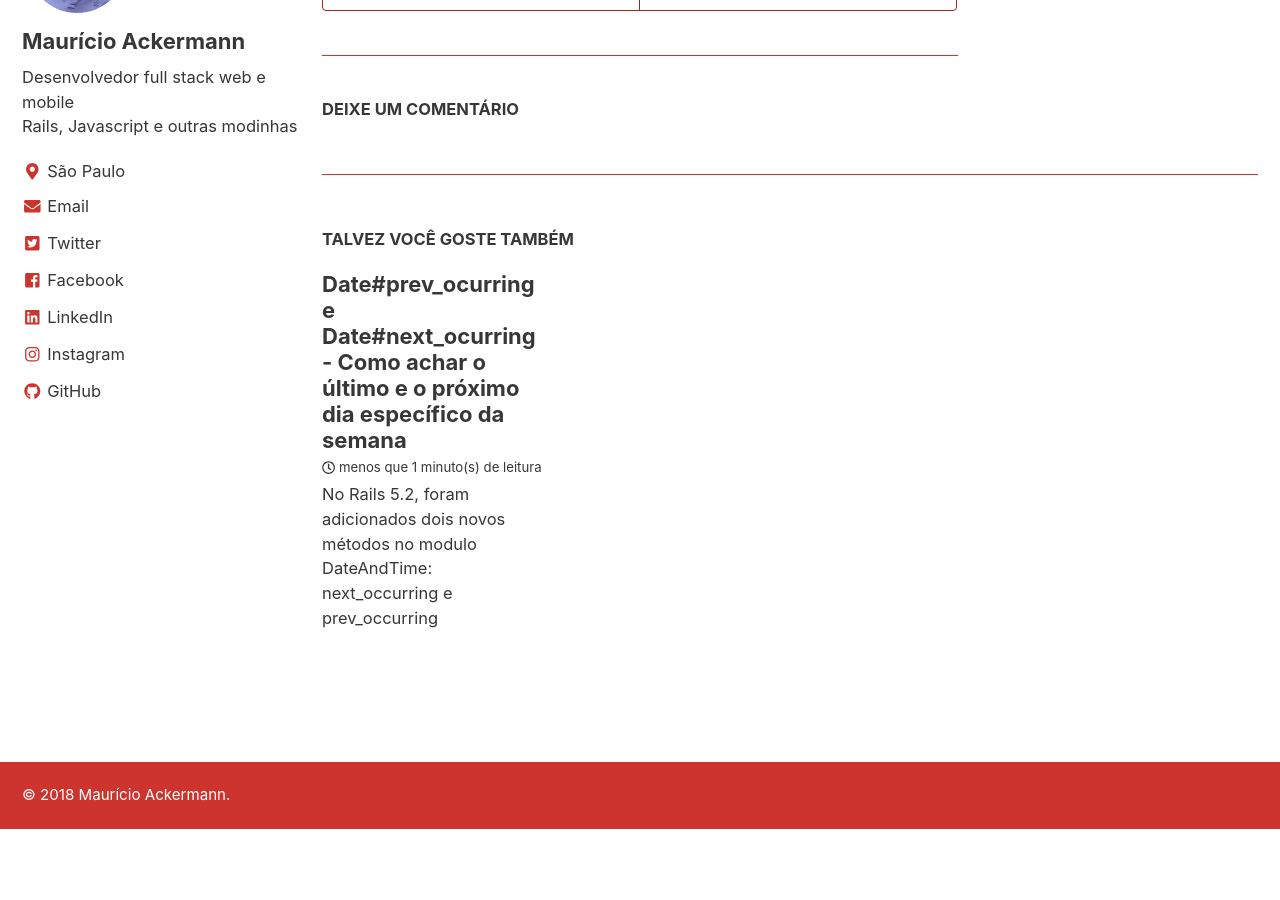
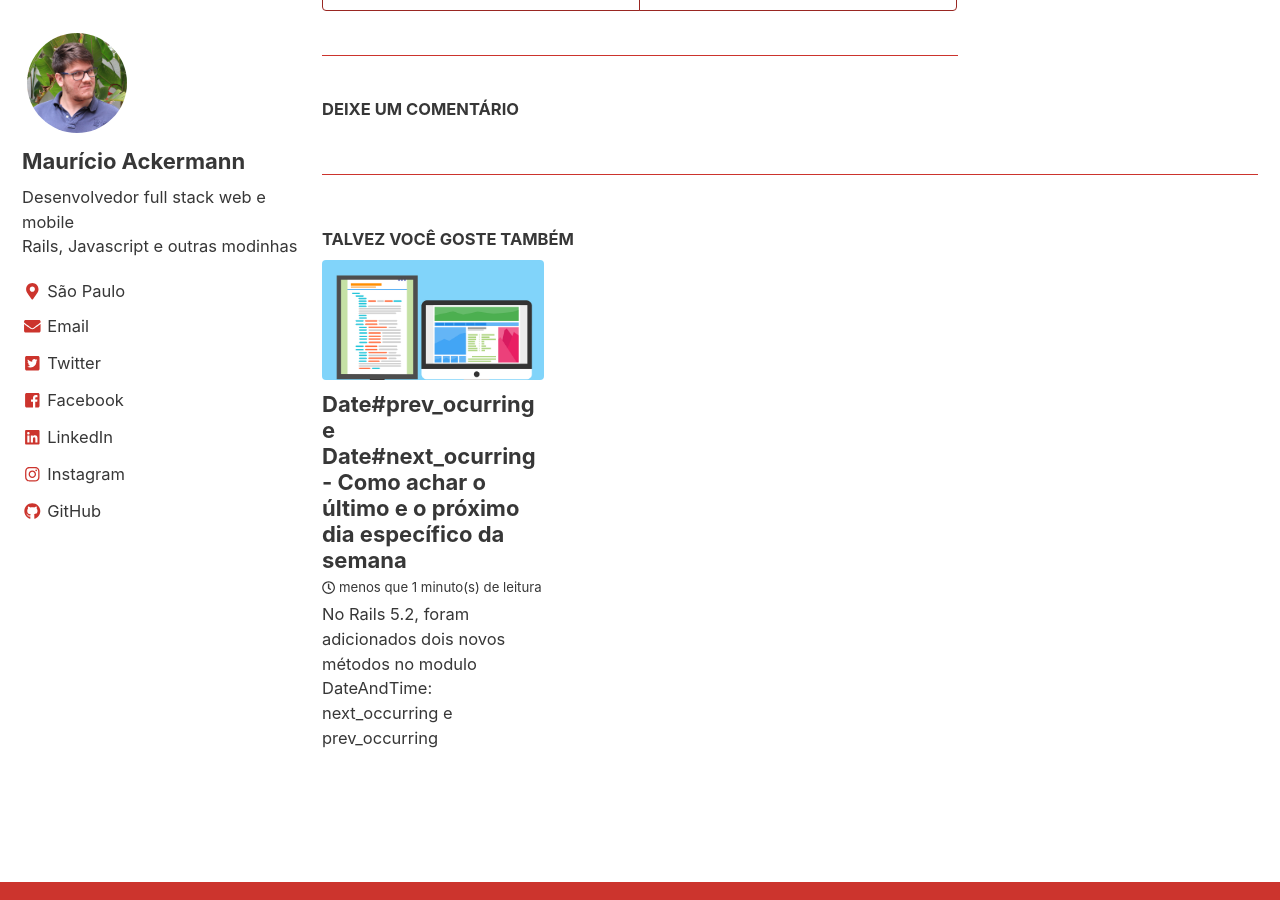
Before and after one commit to mbackermann/blog-mauricio, a Jekyll site: the page built from _posts/2018-04-19-como-silenciar-os-assets-no-rails-5-como-default.md, in a window 1280 px wide and 900 px high, scrolled down 1436 px. Built offline with Jekyll 4.4.1, drawn with Linux system fonts in a browser that asks for light colours; nearby versions of some CDN libraries; comment, search, counter and statistics services are not loaded; before the commit the page ends 2265 px from its top, so only the background shows below that.

Commit message:
inclusão de og images

```diff
--- a/_config.yml
+++ b/_config.yml
@@ -23,7 +23,7 @@
 url                      : https://mauricioackermann.com.br
 baseurl                  : # the subpath of your site, e.g. "/blog"
 repository               : mauricioackermann/blog-mauricio
-teaser                   : # path of fallback teaser image, e.g. "/assets/images/500x300.png"
+teaser                   : /assets/images/programming.png # path of fallback teaser image, e.g. "/assets/images/500x300.png"
 # breadcrumbs            : false # true, false (default)
 words_per_minute         : 200
 comments:
@@ -80,7 +80,7 @@
   username               : https://www.facebook.com/mbackermann
   app_id                 :
   publisher              :
-og_image                 : # Open Graph/Twitter default site image
+og_image                 : /assets/image/blog_image.jpg # Open Graph/Twitter default site image
 # For specifying social profiles
 # - https://developers.google.com/structured-data/customize/social-profiles
 social:
@@ -270,3 +270,5 @@
       comments: true
       share: true
       related: true
+      header:
+        og_image: /assets/images/programming.png
```
Also changed, not shown: assets/images/blog_image.jpg (added), assets/images/programming.png (added).
